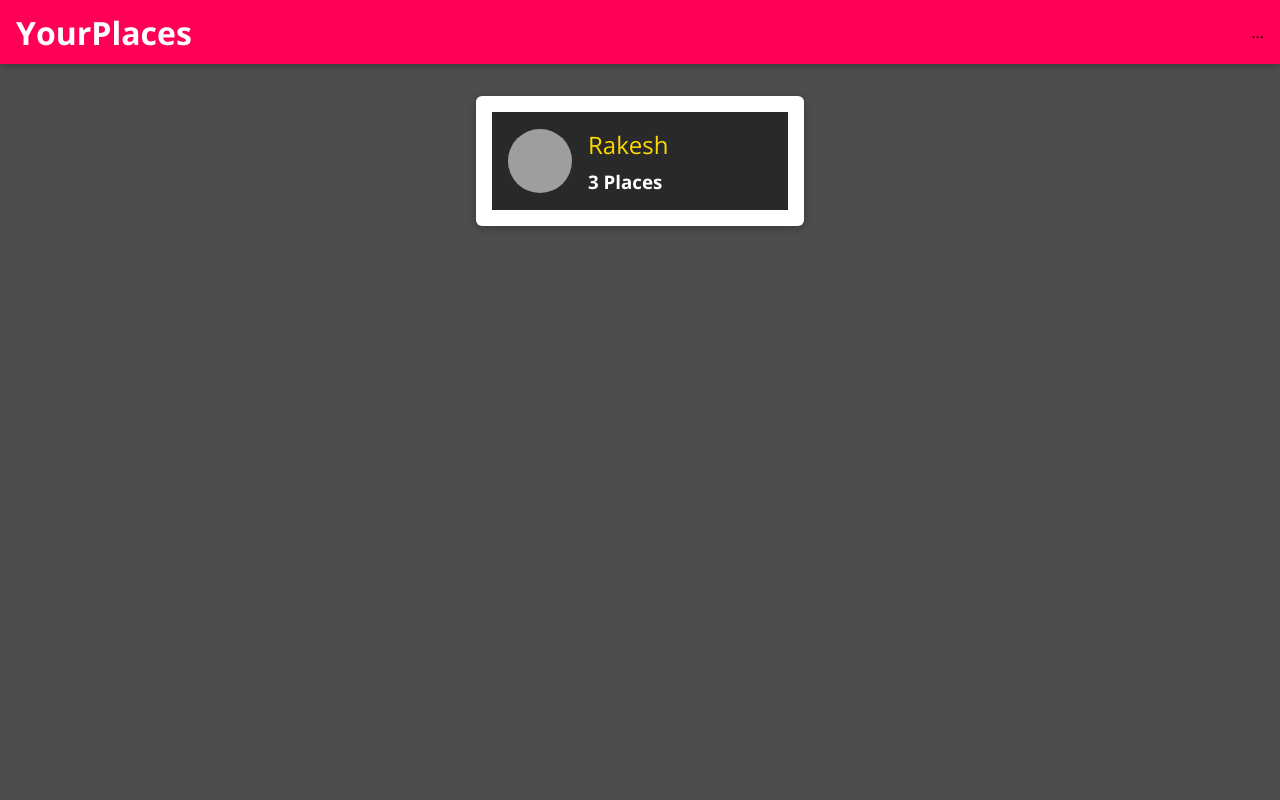
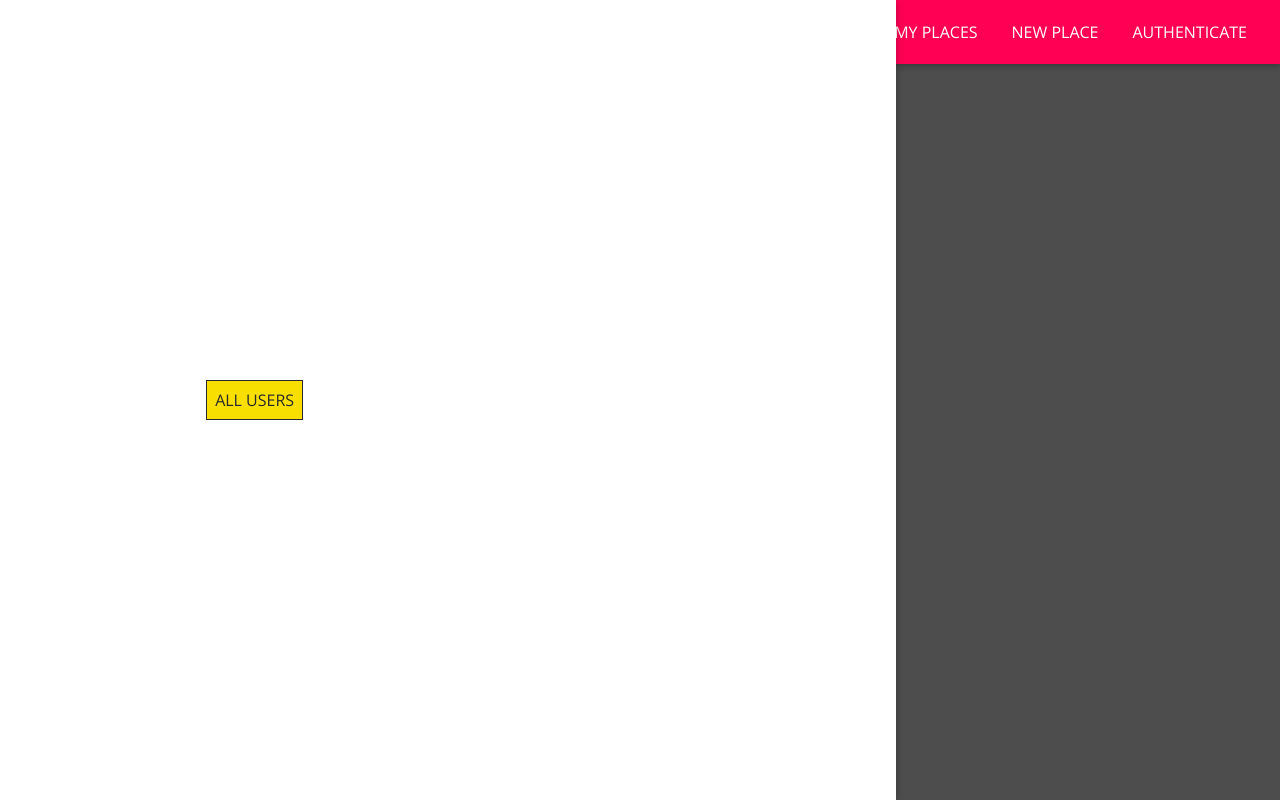
Before and after one commit to Rakesh6720/react-node, a React (Create React App) app: page / in a window 1280 px wide. Built offline with nearby package versions, Linux system fonts and the light colour scheme; grey boxes are pictures that could not be loaded.

Commit message:
Add Navigation Bar without Portal

```diff
--- a/src/shared/components/Navigation/MainNavigation.js
+++ b/src/shared/components/Navigation/MainNavigation.js
@@ -1,10 +1,18 @@
 import React from "react";
 import { Link } from "react-router-dom";
 import MainHeader from "./MainHeader";
+import NavLinks from "./NavLinks";
+import SideDrawer from "./SideDrawer";
 import "./MainNavigation.css";
 
 const MainNavigation = (props) => {
   return (
+    <>
+      <SideDrawer>
+        <nav className="main-navigation__drawer-nav">
+          <NavLinks />
+        </nav>
+      </SideDrawer>
       <MainHeader>
         <button className="main-navigation__menu-btn">
           <span />
@@ -14,8 +22,11 @@
         <h1 className="main-navigation__title">
           <Link to="/">YourPlaces</Link>
         </h1>
-      <nav>...</nav>
+        <nav className="main-navigation__header-nav">
+          <NavLinks />
+        </nav>
       </MainHeader>
+    </>
   );
 };
 
--- a/src/shared/components/Navigation/NavLinks.css
+++ b/src/shared/components/Navigation/NavLinks.css
@@ -0,0 +1,76 @@
+.nav-links {
+  list-style: none;
+  margin: 0;
+  padding: 0;
+  width: 100%;
+  height: 100%;
+  display: flex;
+  flex-direction: column;
+  justify-content: center;
+  align-items: center;
+}
+
+.nav-links li {
+  margin: 1rem;
+}
+
+.nav-links a {
+  border: 1px solid transparent;
+  color: #292929;
+  text-decoration: none;
+  padding: 0.5rem;
+}
+
+.nav-links a:hover,
+.nav-links a:active,
+.nav-links a.active {
+  background: #f8df00;
+  border-color: #292929;
+  color: #292929;
+}
+
+.nav-links button {
+  cursor: pointer;
+  border: 1px solid #292929;
+  color: #292929;
+  background: transparent;
+  padding: 0.5rem;
+  font: inherit;
+}
+
+.nav-links button:focus {
+  outline: none;
+}
+
+.nav-links button:hover,
+.nav-links button:active {
+  background: #292929;
+  color: white;
+}
+
+@media (min-width: 768px) {
+  .nav-links {
+    flex-direction: row;
+  }
+
+  .nav-links li {
+    margin: 0 0.5rem;
+  }
+
+  .nav-links a {
+    color: white;
+    text-decoration: none;
+  }
+
+  .nav-links button {
+    border: 1px solid white;
+    color: white;
+    background: transparent;
+  }
+
+  .nav-links button:hover,
+  .nav-links button:active {
+    background: #f8df00;
+    color: #292929;
+  }
+}
--- a/src/shared/components/Navigation/NavLinks.js
+++ b/src/shared/components/Navigation/NavLinks.js
@@ -7,16 +7,18 @@
   return (
     <ul className="nav-links">
       <li>
-        <NavLink to="/">ALL USERS</NavLink>
+        <NavLink to="/" exact>
+          ALL USERS
+        </NavLink>
       </li>
       <li>
-        <NavLink to="/">MY PLACES</NavLink>
+        <NavLink to="/u1/places">MY PLACES</NavLink>
       </li>
       <li>
-        <NavLink to="/">NEW PLACE</NavLink>
+        <NavLink to="/places/new">NEW PLACE</NavLink>
       </li>
       <li>
-        <NavLink to="/">AUTHENTICATE</NavLink>
+        <NavLink to="/auth">AUTHENTICATE</NavLink>
       </li>
     </ul>
   );
--- a/src/shared/components/Navigation/SideDrawer.css
+++ b/src/shared/components/Navigation/SideDrawer.css
@@ -0,0 +1,10 @@
+.side-drawer {
+  position: fixed;
+  left: 0;
+  top: 0;
+  z-index: 100;
+  height: 100vh;
+  width: 70%;
+  background: white;
+  box-shadow: 0 2px 8px rgba(0, 0, 0, 0.26);
+}
--- a/src/shared/components/Navigation/SideDrawer.js
+++ b/src/shared/components/Navigation/SideDrawer.js
@@ -0,0 +1,9 @@
+import React from "react";
+
+import "./SideDrawer.css";
+
+const SideDrawer = (props) => {
+  return <aside className="side-drawer">{props.children}</aside>;
+};
+
+export default SideDrawer;
```
Lines whose indentation alone changed are shown as unchanged.
